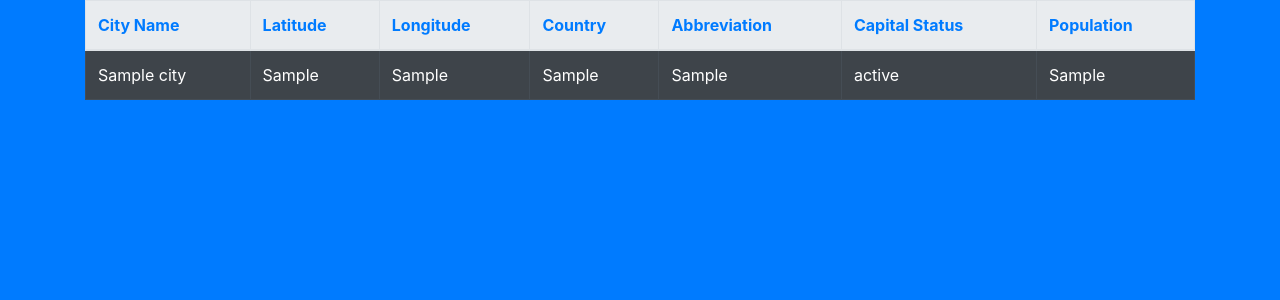
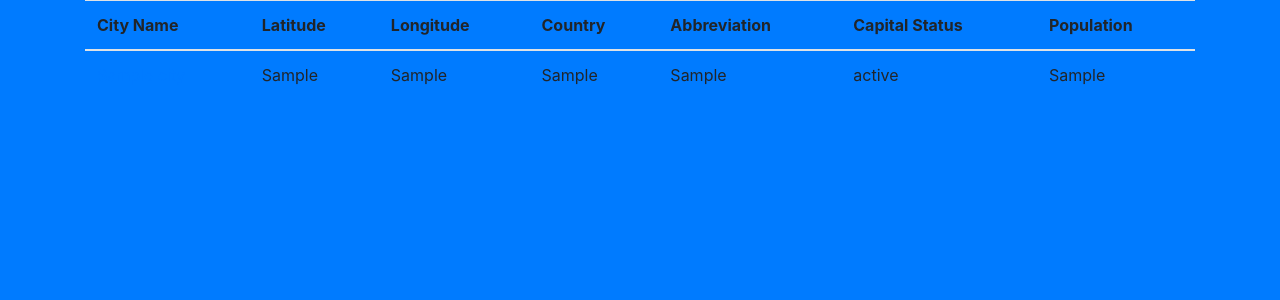
Before and after one commit to dougrizio/webapp, a Flask app: template app/templates/index.html in a window 1280 px wide. Shown: the part 56-356 px from the top of the page. Run offline with Flask 2, Linux system fonts and the light colour scheme; the template is opened without the code that fills it: most values are stand-ins (such as "Sample title", 1, 10 or a date in 2020); some libraries are stand-ins or nearby versions.

Commit message:
Task: updated index.html

```diff
--- a/app/templates/index.html
+++ b/app/templates/index.html
@@ -1,21 +1,21 @@
 {% extends "layout.html" %}
 {% block content %}
-<table class="table table-striped table-hover table-bordered table-dark">
-    <thead class="thead-light">
+<table class="table">
+    <thead>
     <tr>
-        <th scope="col" class="text-primary">City Name</th>
-        <th scope="col" class="text-primary">Latitude</th>
-        <th scope="col" class="text-primary">Longitude</th>
-        <th scope="col" class="text-primary">Country</th>
-        <th scope="col" class="text-primary">Abbreviation</th>
-        <th scope="col" class="text-primary">Capital Status</th>
-        <th scope="col" class="text-primary">Population</th>
+        <th scope="col">City Name</th>
+        <th scope="col">Latitude</th>
+        <th scope="col">Longitude</th>
+        <th scope="col">Country</th>
+        <th scope="col">Abbreviation</th>
+        <th scope="col">Capital Status</th>
+        <th scope="col">Population</th>
     </tr>
     </thead>
     <tbody>
     {% for city in cities %}
     <tr>
-        <td>{{ city.fldName }}</td>
+        <td><a href="view/{{city.id}}">{{ city.fldName }}</a></td>
         <td>{{ city.fldLat }}</td>
         <td>{{ city.fldLong }}</td>
         <td>{{ city.fldCountry }}</td>
```
